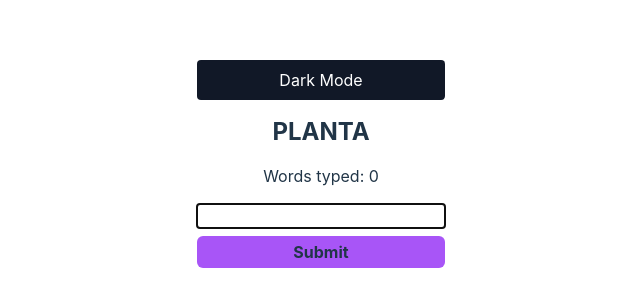
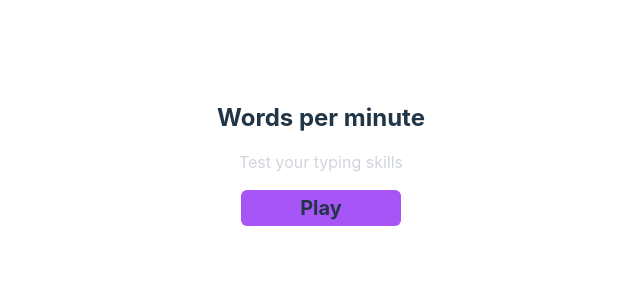
Before and after one commit to matedefalco/wpm, a React (Vite) app: page / in a window 1280 px wide. Shown: the part 236-542 px from the top of the page, without its empty margins (319-959 px from the left). Built offline with nearby package versions, Linux system fonts and the light colour scheme.

Commit message:
Game logic

```diff
--- a/src/App.jsx
+++ b/src/App.jsx
@@ -1,28 +1,14 @@
 import "./App.css"
 import randomWords from "./utils/Words"
-import { useState, useEffect } from "react"
+import { useEffect, useState } from "react"
 
 function App() {
 	const [characterCount, setCharacterCount] = useState(0)
 	const [buffer, setBuffer] = useState("")
+	const [time, setTime] = useState(0)
 	const [word, setWord] = useState(
 		() => randomWords[(Math.random() * randomWords.length) | 0]
 	)
-	const [isDarkMode, setIsDarkMode] = useState(false)
-
-	useEffect(() => {
-		const rootElement = document.documentElement
-
-		if (isDarkMode) {
-			rootElement.classList.add("dark")
-		} else {
-			rootElement.classList.remove("dark")
-		}
-	}, [isDarkMode])
-
-	const toggleDarkMode = () => {
-		setIsDarkMode(!isDarkMode)
-	}
 
 	function handleSubmit(event) {
 		event.preventDefault()
@@ -34,20 +20,23 @@ function App() {
 		setBuffer("")
 	}
 
+	useEffect(() => {
+		if (time !== 0) {
+			const timeout = setTimeout(() => setTime(time - 1), 1000)
+			return () => clearTimeout(timeout)
+		}
+	}, [time])
+
 	return (
-		<div className="flex flex-col gap-4">
-			<button
-				className={`px-4 py-2 rounded ${
-					isDarkMode ? "bg-white text-gray-900" : "bg-gray-900 text-white"
-				}`}
-				onClick={toggleDarkMode}
-			>
-				{isDarkMode ? "Light Mode" : "Dark Mode"}
-			</button>
+		<div>
+			{time !== 0 ? (
+				<div className="flex flex-col items-center gap-2">
 					<h1 className="font-bold text-2xl">{word.toUpperCase()}</h1>
-			<h2 className="">Words typed: {characterCount}</h2>
+					<h2>Words typed: {characterCount}</h2>
+					<h3>Remaining time: {time}</h3>
 					<form className="flex flex-col gap-2" onSubmit={handleSubmit}>
 						<input
+							className="p-3 border-solid border-2 bg-black rounded-md outline-none"
 							autoFocus
 							type="text"
 							value={buffer}
@@ -61,6 +50,21 @@ function App() {
 						</button>
 					</form>
 				</div>
+			) : (
+				<div className="flex flex-col items-center gap-4">
+					<h1 className="font-bold text-2xl">Words per minute</h1>
+					<h3 className="text-gray-300">Test your typing skills</h3>
+					<button
+						className="bg-purple-500 text-xl p-1 w-40 font-bold rounded-md"
+						onClick={() => {
+							setTime(60)
+						}}
+					>
+						Play
+					</button>
+				</div>
+			)}
+		</div>
 	)
 }
 
--- a/src/utils/Words.js
+++ b/src/utils/Words.js
@@ -10,7 +10,7 @@ const randomWords = [
 	"cereza",
 	"melon",
 	"sandia",
-	"pina",
+	"mayonesa",
 	"mango",
 	"papaya",
 	"aguacate",
@@ -54,7 +54,7 @@ const randomWords = [
 	"caja",
 	"foco",
 	"calor",
-	"frío",
+	"heladera",
 	"llave",
 	"bolsa",
 	"hoja",
```
Lines whose indentation alone changed are shown as unchanged.
